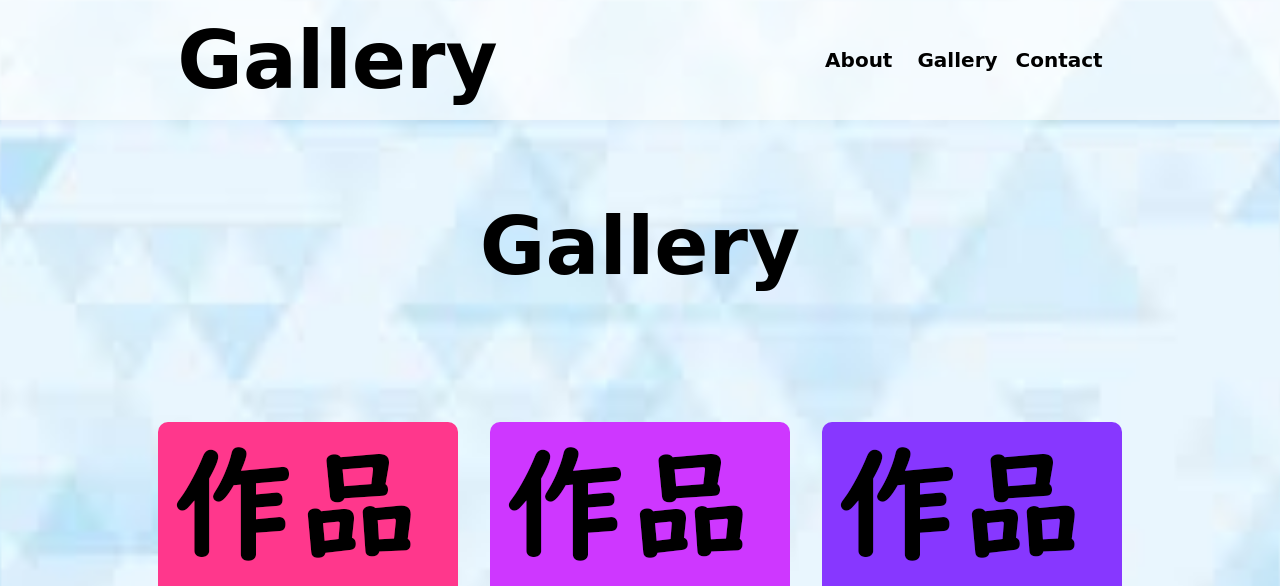
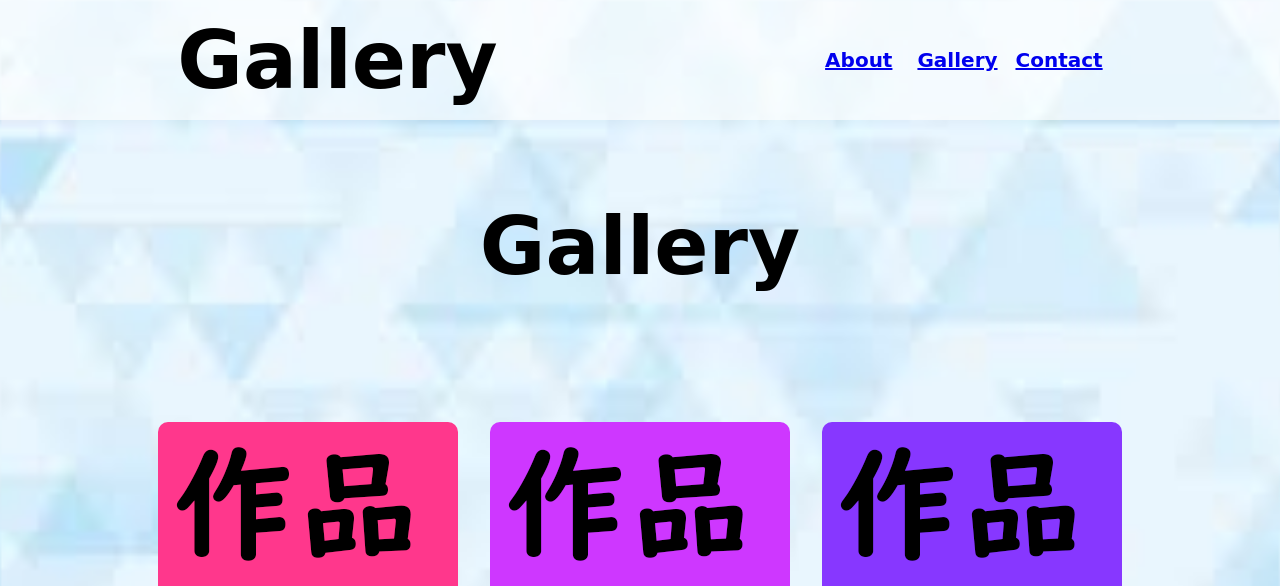
Before and after one commit to Inoue-masato/portfolio, a plain HTML site: page page/2/Gallay.html in a window 1280 px wide. Shown: the top 586 px of the page. Drawn offline with nearby package versions, Linux system fonts and the light colour scheme.

Commit message:
urlkakunin

```diff
--- a/page/2/Gallay.html
+++ b/page/2/Gallay.html
@@ -18,9 +18,9 @@
      <h1>Gallery</h1>
      <nav>
         <ul>
-            <li>About</li>
-            <li>Gallery</li>
-            <li>Contact</li>
+          <li><a href="../../index.html">About</a></li>
+          <li><a href="../2/Gallay.html">Gallery</a></li>
+          <li><a href="../1/Contact.html">Contact</a></li>
         </ul>
     </nav>
   </header>
```
Also changed, not shown: index.html (+2 -2 lines).
